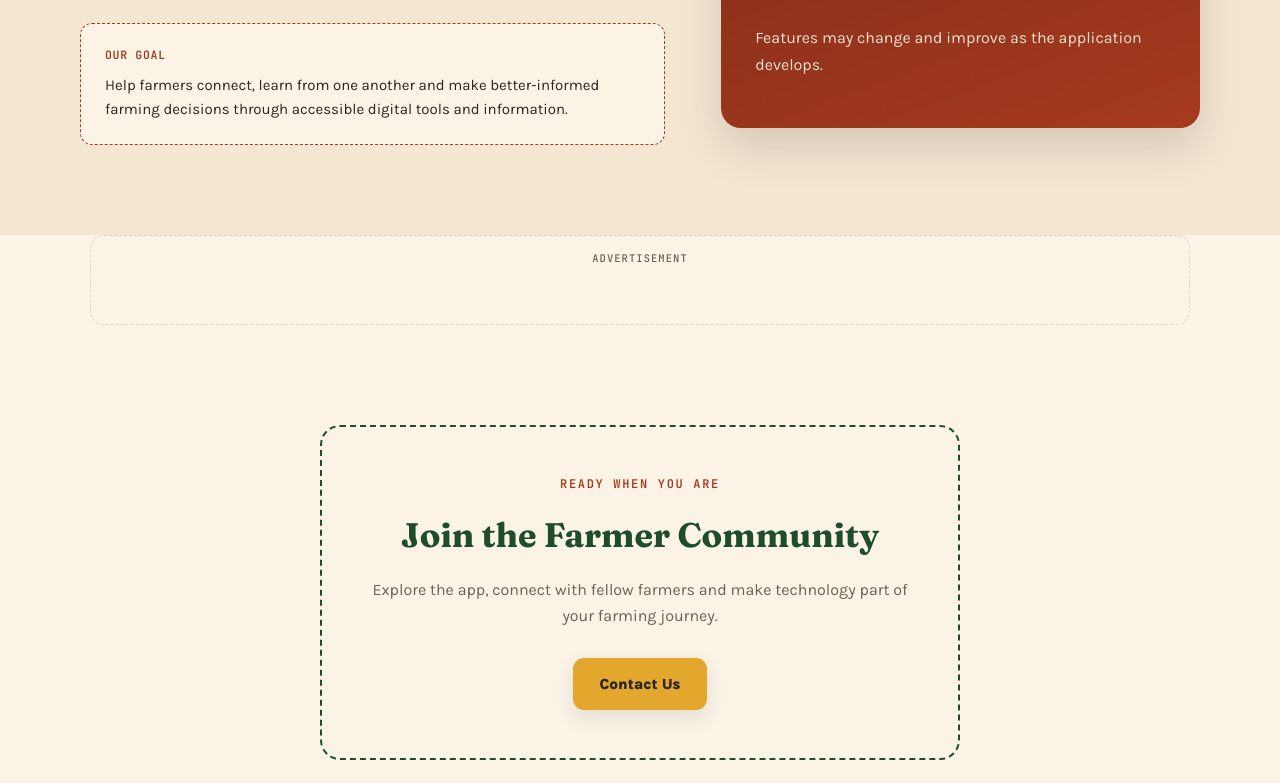
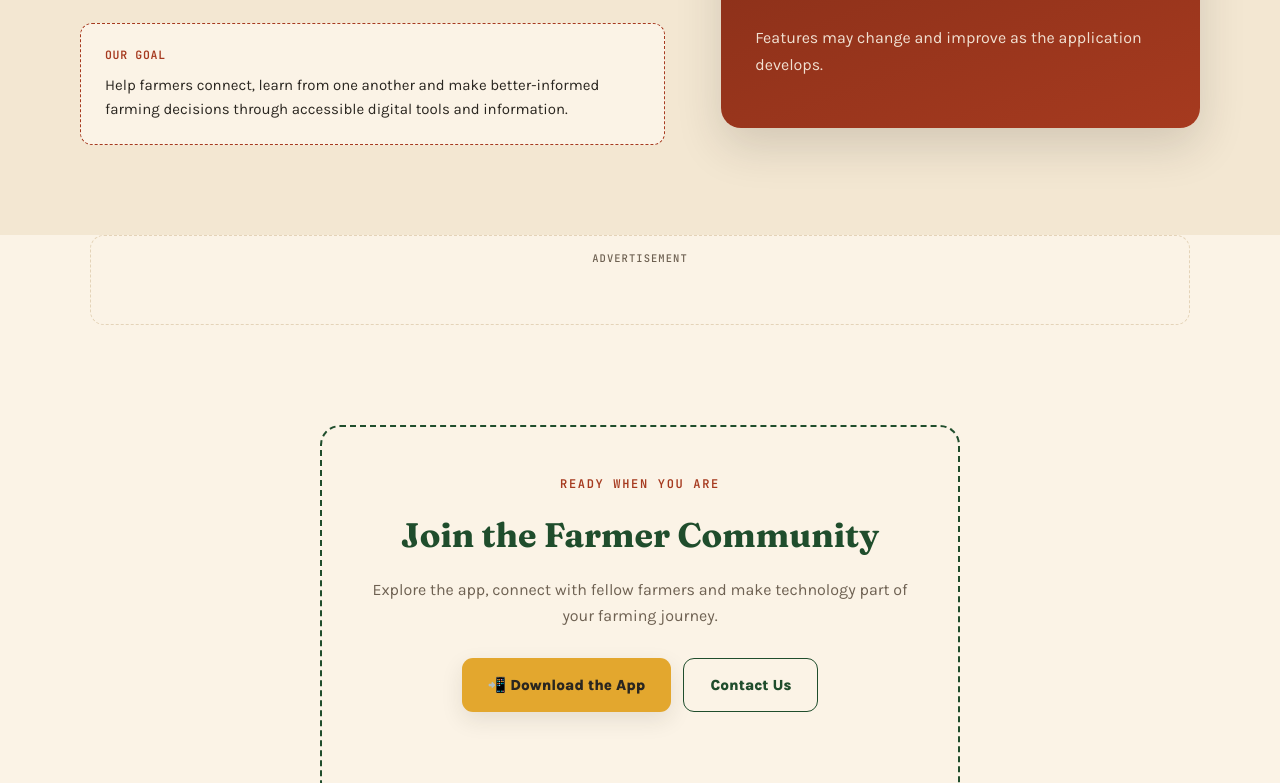
Before and after one commit to Chinatsvi/farmers-community, a plain HTML site: page index.html in a window 1280 px wide. Shown: the part 2017-2800 px from the top of the page. Drawn offline with Linux system fonts and the light colour scheme.

Commit message:
Update links and buttons in index.html

```diff
--- a/index.html
+++ b/index.html
@@ -709,7 +709,7 @@
         <a href="https://chinatsvi.github.io/planting/">🌱 Planting</a>
         <a href="https://chinatsvi.github.io/weather/">🌦️ Weather</a>
         <a href="https://chinatsvi.github.io/pests/">🐛 Pests</a>
-        <a href="https://chinatsvi.github.io/agribase-farm-tools/">🧮 Calculators</a>
+        <a href="https://chinatsvi.github.io/agribase-farm-tools/">🧰 Farm Tools</a>
         <a href="https://chinatsvi.github.io/market/">💰 Market</a>
         <a href="https://chinatsvi.github.io/farmers-community/#features">📚 Knowledge</a>
       </div>
@@ -735,7 +735,7 @@
 </p>
 
         <div class="hero-actions">
-          <a class="button" href="#guides">Explore Farming Guides</a>
+          <a class="button" href="https://www.mediafire.com/file/mg78viqjikkerc1/farmers.v1.0.1.apk/file" target="_blank" rel="noopener noreferrer">📲 Download the App</a>
           <a class="button secondary" href="#about">Learn more</a>
         </div>
 
@@ -899,12 +899,21 @@
           of your farming journey.
         </p>
 
-        <a class="button"
-           href="https://chinatsvi.github.io/farmer-community-contact-us/"
-           target="_blank"
-           rel="noopener noreferrer">
-          Contact Us
-        </a>
+        <div class="hero-actions" style="justify-content:center;">
+          <a class="button"
+             href="https://www.mediafire.com/file/mg78viqjikkerc1/farmers.v1.0.1.apk/file"
+             target="_blank"
+             rel="noopener noreferrer">
+            📲 Download the App
+          </a>
+          <a class="button secondary"
+             href="https://chinatsvi.github.io/farmer-community-contact-us/"
+             target="_blank"
+             rel="noopener noreferrer"
+             style="color:var(--field); border-color:var(--field);">
+            Contact Us
+          </a>
+        </div>
       </div>
     </div>
   </section>
```
